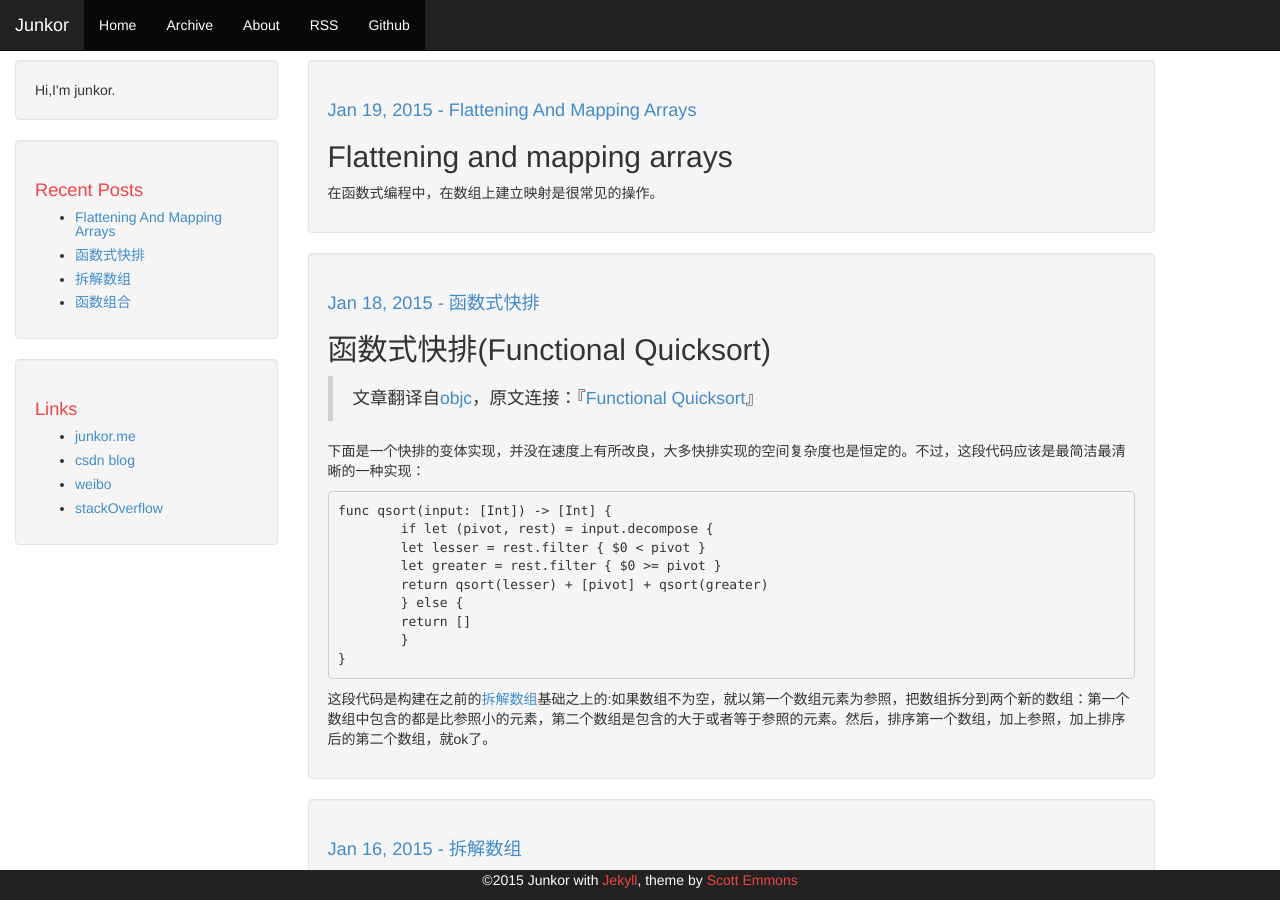
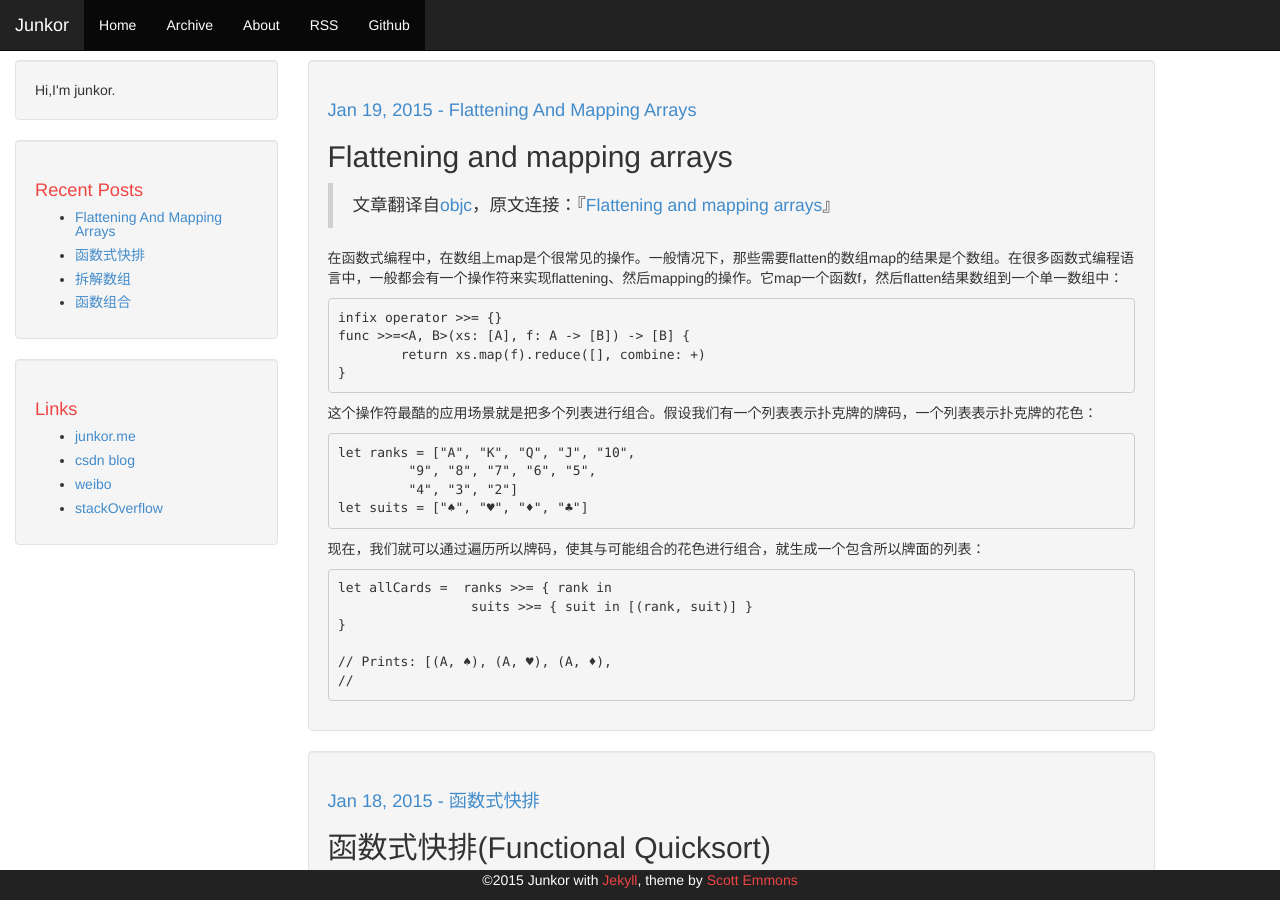
Before and after one commit to junkor/junkor.github.io, a Jekyll site: the page built from index.html, in a window 1280 px wide and 900 px high. Built offline with Jekyll 4.4.1, drawn with Linux system fonts in a browser that asks for light colours; Markdown is read by kramdown in place of the engine named in the settings; the list of posts is cut into pages by our own code.

Commit message:
add Reduce

```diff
--- a/_posts/2015-01-19-Flattening-and-mapping-arrays.md
+++ b/_posts/2015-01-19-Flattening-and-mapping-arrays.md
@@ -1,3 +1,26 @@
 Flattening and mapping arrays
 ----
-在函数式编程中，在数组上建立映射是很常见的操作。
+>文章翻译自[objc](http://www.objc.io)，原文连接：『[Flattening and mapping arrays](http://www.objc.io/snippets/4.html)』
+
+在函数式编程中，在数组上map是个很常见的操作。一般情况下，那些需要flatten的数组map的结果是个数组。在很多函数式编程语言中，一般都会有一个操作符来实现flattening、然后mapping的操作。它map一个函数f，然后flatten结果数组到一个单一数组中：
+
+	infix operator >>= {}
+	func >>=<A, B>(xs: [A], f: A -> [B]) -> [B] {
+    	return xs.map(f).reduce([], combine: +)
+	}
+
+这个操作符最酷的应用场景就是把多个列表进行组合。假设我们有一个列表表示扑克牌的牌码，一个列表表示扑克牌的花色：
+
+	let ranks = ["A", "K", "Q", "J", "10",
+             "9", "8", "7", "6", "5",
+             "4", "3", "2"]
+	let suits = ["♠", "♥", "♦", "♣"]
+
+现在，我们就可以通过遍历所以牌码，使其与可能组合的花色进行组合，就生成一个包含所以牌面的列表：
+
+	let allCards =  ranks >>= { rank in
+   		 suits >>= { suit in [(rank, suit)] }
+	}
+
+	// Prints: [(A, ♠), (A, ♥), (A, ♦),
+	//
```
Also changed, not shown: _posts/Reduce.md (added, +17 -0 lines).
